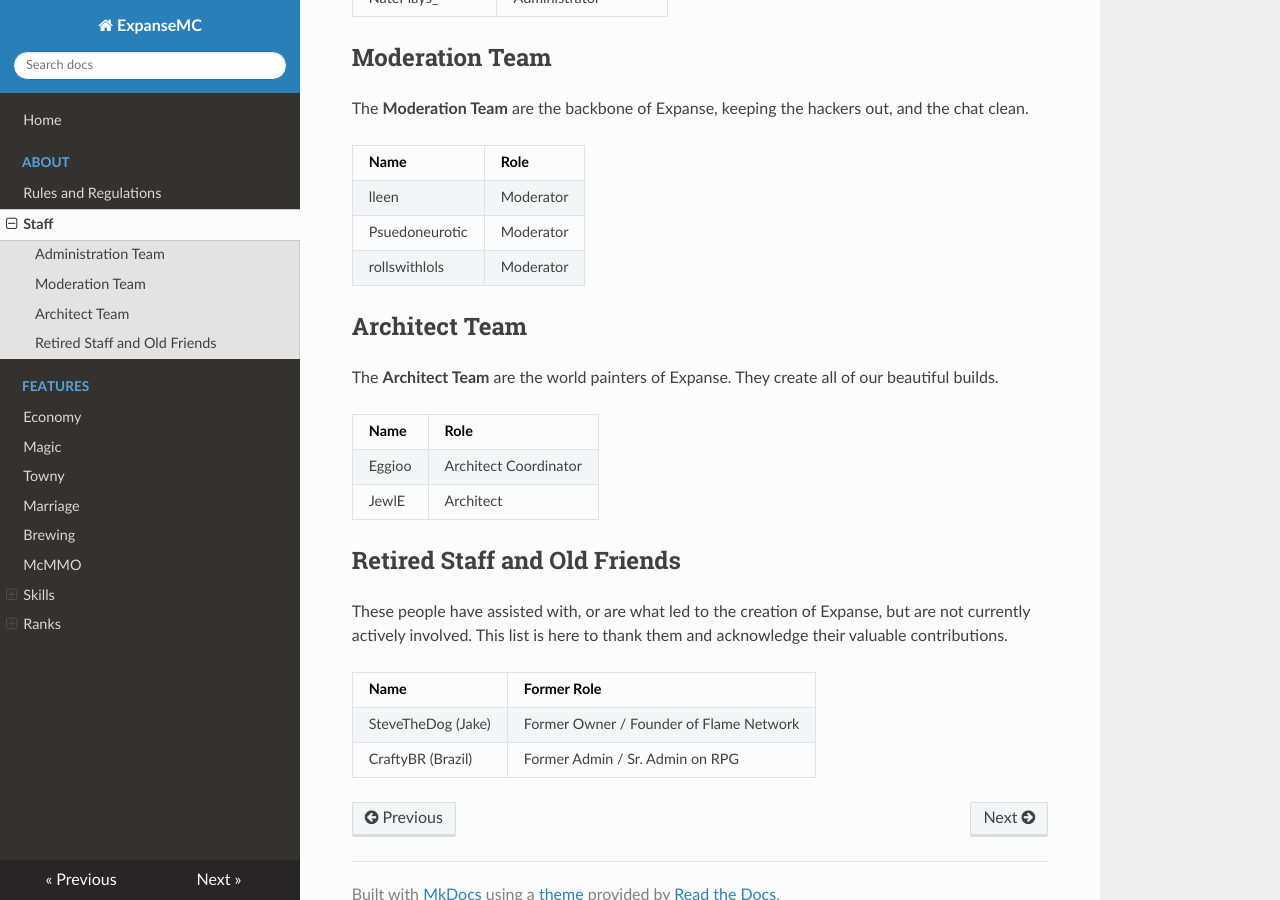
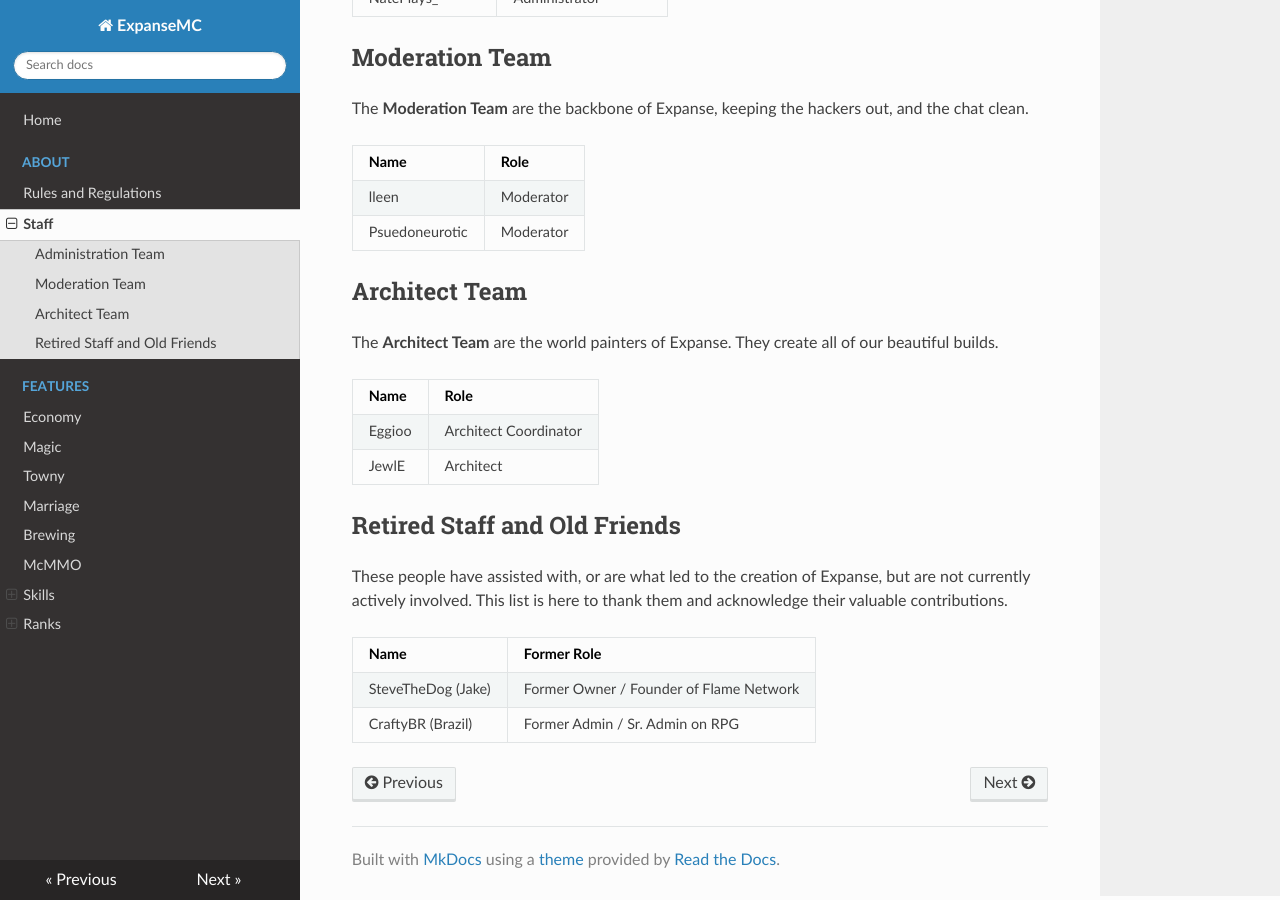
Before and after one commit to ExpanseMC/expansemc-wiki, an MkDocs documentation site: the page built from docs/about/staff.md, in a window 1280 px wide and 900 px high, scrolled down 565 px. Built offline with MkDocs 1.6.1, drawn with Linux system fonts in a browser that asks for light colours; nearby versions of some CDN libraries.

Commit message:
Mans not staffs

```diff
--- a/docs/about/staff.md
+++ b/docs/about/staff.md
@@ -23,7 +23,7 @@ The __Moderation Team__ are the backbone of Expanse, keeping the hackers out, an
 | -------------- | --------- |
 | lleen          | Moderator |
 | Psuedoneurotic | Moderator |
-| rollswithlols  | Moderator |
+
 
 ## Architect Team
 
```
